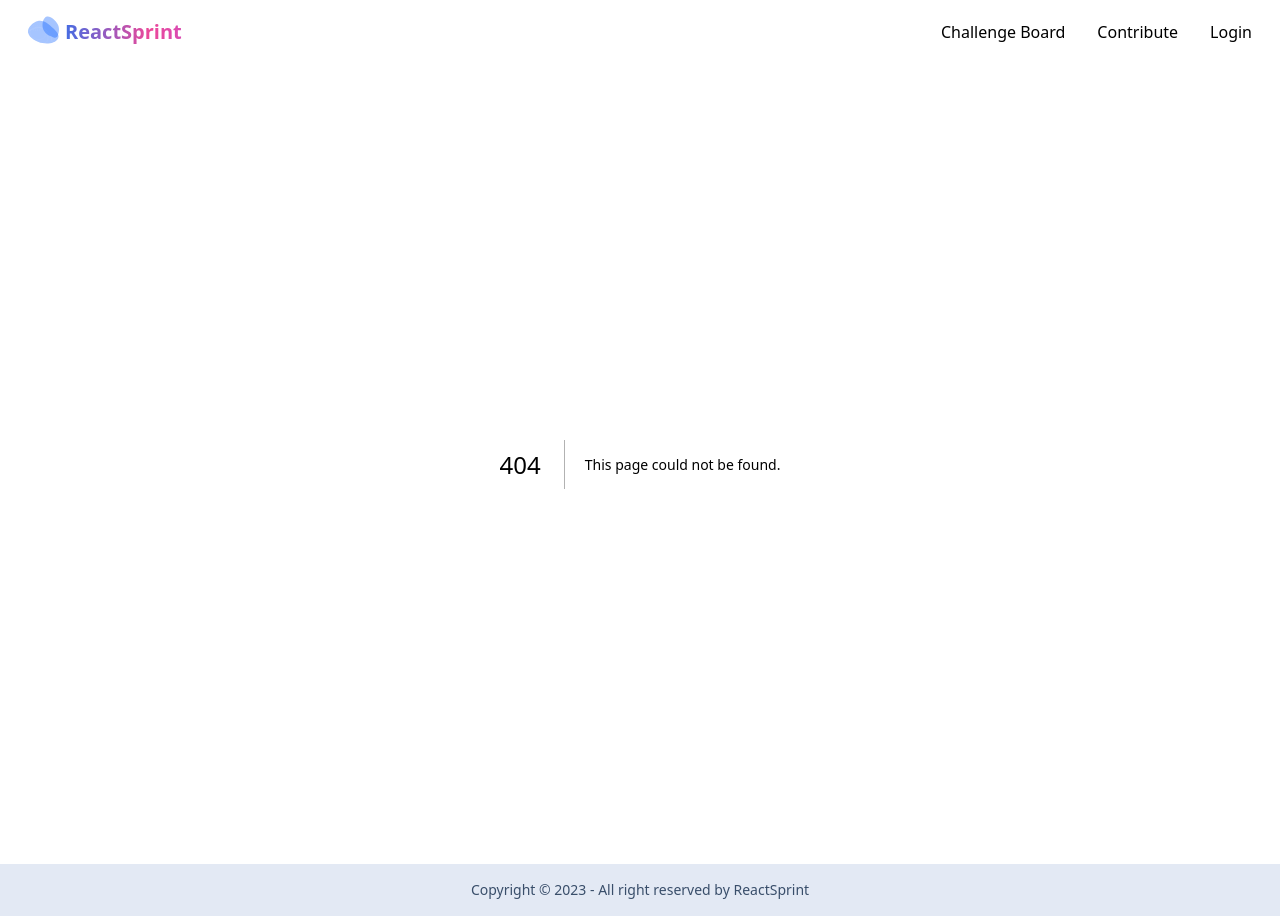
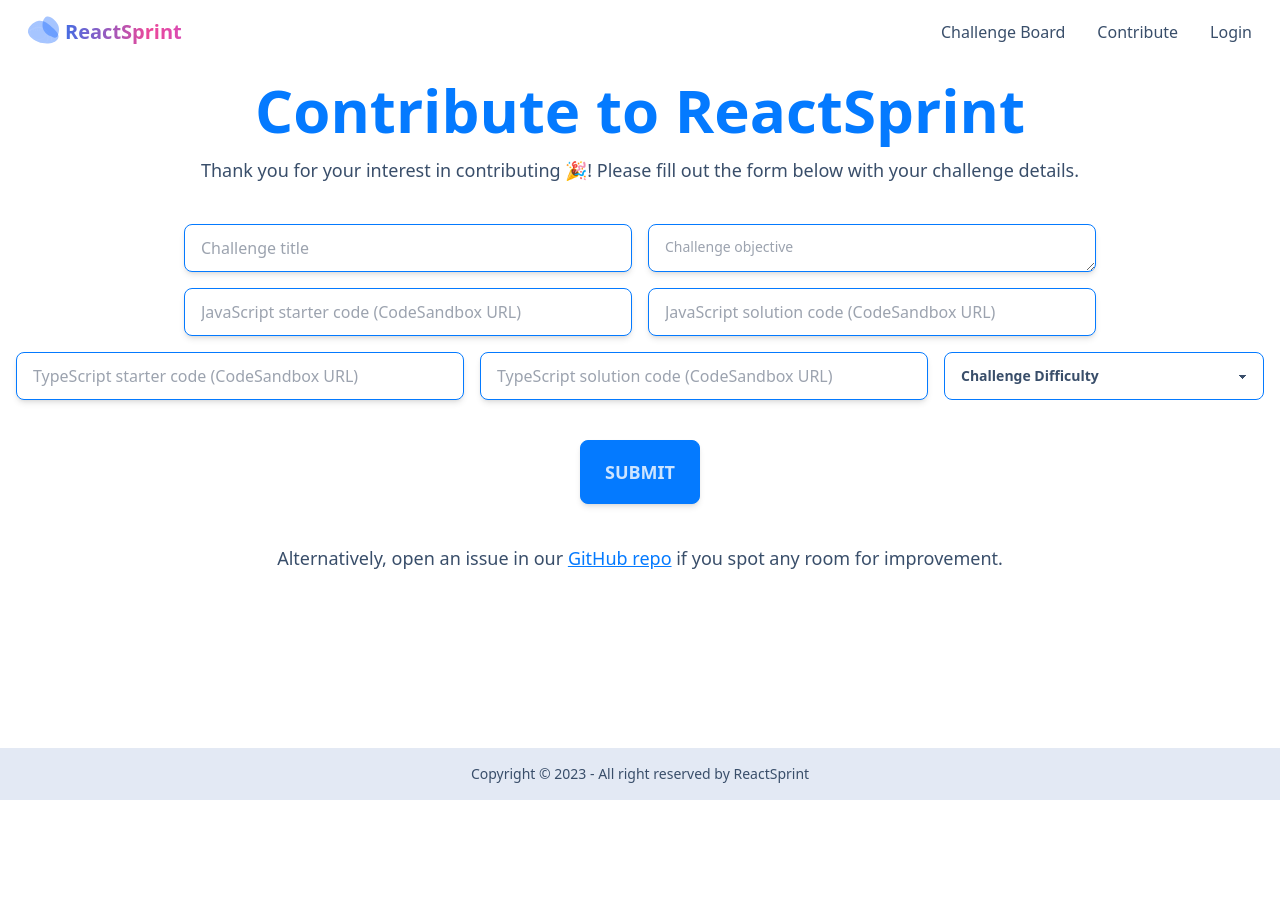
Before and after one commit to OGreeni/reactsprint-v2, a Next.js app: page /contribute in a window 1280 px wide. Before the commit this address had no page. After the commit the page ends 800 px from the top, so only its background shows below. Built offline with nearby package versions, Linux system fonts and the light colour scheme; what prettier-plugin-tailwindcss would draw is missing.

Commit message:
add contribute form

```diff
--- a/package.json
+++ b/package.json
@@ -10,6 +10,7 @@
   },
   "dependencies": {
     "@codesandbox/sandpack-react": "^1.20.1",
+    "@hookform/resolvers": "^2.9.10",
     "@next/font": "13.1.2",
     "@types/node": "18.11.18",
     "@types/prettier": "^2.7.2",
@@ -22,8 +23,10 @@
     "next": "13.1.2",
     "react": "18.2.0",
     "react-dom": "18.2.0",
+    "react-hook-form": "^7.42.1",
     "react-lottie-player": "^1.5.4",
     "typescript": "4.9.4",
+    "zod": "^3.20.2",
     "zustand": "^4.3.2"
   },
   "devDependencies": {
--- a/src/app/challenge-board/[slug]/page.tsx
+++ b/src/app/challenge-board/[slug]/page.tsx
@@ -1,9 +1,11 @@
-import React from "react";
+"use client";
+import React, { useState } from "react";
+import { z } from "zod";
 
 import Heading from "@/components/heading";
 import LinkWithFilter from "@/components/link-with-filter";
 import type { Category, Difficulty } from "@/components/sidebar";
-import WrappedSandpack from "@/components/wrappers/sandpack-wrapper";
+import SandpackWrapper from "@/components/wrappers/sandpack-wrapper";
 import { formatCode } from "@/utils/helpers";
 
 interface Props {
@@ -27,6 +29,26 @@ const getDifficultyTextColor = (difficulty: Difficulty) => {
   }
 };
 
+const challengeSchema = z.object({
+  title: z.string(),
+  slug: z.string(),
+  index: z.number(),
+  objective: z.string(),
+  difficulty: z.string(),
+  categories: z.array(z.string()),
+  code: z.object({
+    js: z.object({
+      starter: z.string().url(),
+      solution: z.string().url(),
+    }),
+    ts: z.object({
+      starter: z.string().url(),
+      solution: z.string().url(),
+    }),
+  }),
+  hints: z.array(z.string()),
+});
+
 const mockChallenge = {
   title: "Challenge 1",
   slug: "challenge-1",
@@ -34,7 +56,9 @@ const mockChallenge = {
   objective: "Create a simple website",
   difficulty: "easy",
   categories: ["html", "css", "javascript"],
-  code: formatCode(
+  code: {
+    js: {
+      starter: formatCode(
         `import React from "react";
 
             export default function App() {
@@ -45,13 +69,56 @@ const mockChallenge = {
                 );
             }`
       ),
+      solution: formatCode(
+        `import React from "react";
+
+            export default function App() {
+                return (
+                    <div>
+                        <h1>Hello World!</h1>
+                    </div>
+                );
+            }`
+      ),
+    },
+    ts: {
+      starter: formatCode(
+        `import React from "react";
+
+            export default function App() {
+                return (
+                    <div>
+                        <h1>Hello World!</h1>
+                    </div>
+                );
+            }`
+      ),
+      solution: formatCode(
+        `import React from "react";
+
+            export default function App() {
+                return (
+                    <div>
+                        <h1>Hello World!</h1>
+                    </div>
+                );
+            }`
+      ),
+    },
+  },
   hints: [
     "Use the `<h1>` tag to create a heading",
     "Use the `<div>` tag to create a container",
   ],
 };
 
+type Challenge = z.infer<typeof challengeSchema>;
+
 export default function Page({ params: { slug } }: Props) {
+  const [activeTab, setActiveTab] = useState<"js" | "ts">("js");
+
+  // const challenge = challengeSchema.parse(mockChallenge);
+
   return (
     <div className="mx-auto max-w-7xl p-2">
       {/*
@@ -97,8 +164,22 @@ export default function Page({ params: { slug } }: Props) {
               </p>
             </li>
           </ul>
+          <div className="mt-10 flex gap-4">
+            <button
+              className="btn-primary btn"
+              onClick={() => setActiveTab("js")}
+            >
+              JavaScript
+            </button>
+            <button
+              className="btn-outline btn-secondary btn"
+              onClick={() => setActiveTab("ts")}
+            >
+              TypeScript
+            </button>
           </div>
-        <WrappedSandpack
+        </div>
+        {/* <SandpackWrapper
           template="react"
           options={{
             externalResources: [
@@ -108,9 +189,9 @@ export default function Page({ params: { slug } }: Props) {
             editorHeight: "50vh",
           }}
           files={{
-            "/App.js": mockChallenge.code,
+            "/App.js": mockChallenge.code.js.starter,
           }}
-        />
+        /> */}
       </div>
     </div>
   );
--- /dev/null
+++ b/src/app/challenge-board/tmp/page.tsx
@@ -0,0 +1,7 @@
+import React from "react";
+
+import SandpackWrapper from "@/components/wrappers/sandpack-wrapper";
+
+export default function Page() {
+  return <SandpackWrapper />;
+}
--- /dev/null
+++ b/src/app/contribute/page.tsx
@@ -0,0 +1,107 @@
+"use client";
+import { zodResolver } from "@hookform/resolvers/zod";
+import React from "react";
+import { useForm } from "react-hook-form";
+import { z } from "zod";
+
+import Heading from "@/components/heading";
+
+const formSchema = z.object({
+  title: z.string(),
+  objective: z.string(),
+  jsStarter: z.string().url(),
+  jsSolution: z.string().url(),
+  tsStarter: z.string().url(),
+  tsSolution: z.string().url(),
+  difficulty: z.string(),
+});
+
+export default function Page() {
+  const {
+    register,
+    handleSubmit,
+    formState: { errors },
+  } = useForm({
+    resolver: zodResolver(formSchema),
+    defaultValues: {
+      title: "",
+      objective: "",
+      jsStarter: "",
+      jsSolution: "",
+      tsStarter: "",
+      tsSolution: "",
+      hints: [""],
+      categories: [""],
+      difficulty: "",
+    },
+  });
+
+  console.log(errors);
+
+  return (
+    <>
+      <Heading className="text-center">Contribute to ReactSprint</Heading>
+      <p className="text-center text-lg">
+        Thank you for your interest in contributing 🎉! Please fill out the form
+        below with your challenge details.
+      </p>
+      <form
+        onSubmit={handleSubmit((data) => console.log(data))}
+        className="mt-10"
+      >
+        <div className="flex flex-row flex-wrap items-center justify-center gap-4">
+          <input
+            {...register("title")}
+            placeholder="Challenge title"
+            className="input-bordered input-primary input w-full max-w-md shadow-md"
+          />
+          {errors.title?.message && <p>{errors.title.message.toString()}</p>}
+          <textarea
+            {...register("objective")}
+            placeholder="Challenge objective"
+            className="textarea-primary textarea h-10 w-full max-w-md shadow-md"
+          />
+          <input
+            {...register("jsStarter")}
+            placeholder="JavaScript starter code (CodeSandbox URL)"
+            className="input-bordered input-primary input w-full max-w-md shadow-md"
+          />
+          <input
+            {...register("jsSolution")}
+            placeholder="JavaScript solution code (CodeSandbox URL)"
+            className="input-bordered input-primary input w-full max-w-md shadow-md"
+          />
+          <input
+            {...register("tsStarter")}
+            placeholder="TypeScript starter code (CodeSandbox URL)"
+            className="input-bordered input-primary input w-full max-w-md shadow-md"
+          />
+          <input
+            {...register("tsSolution")}
+            placeholder="TypeScript solution code (CodeSandbox URL)"
+            className="input-bordered input-primary input w-full max-w-md shadow-md"
+          />
+          <select
+            {...register("difficulty")}
+            className="select-primary select w-full max-w-xs"
+          >
+            <option disabled selected value="">
+              Challenge Difficulty
+            </option>
+            <option>Easy</option>
+            <option>Medium</option>
+            <option>Hard</option>
+          </select>
+        </div>
+        <button className="btn-primary btn-lg btn mx-auto mt-10 block shadow-md">
+          Submit
+        </button>
+      </form>
+      <p className="mt-10 text-center text-lg">
+        Alternatively, open an issue in our{" "}
+        <a className="link-primary link">GitHub repo</a> if you spot any room
+        for improvement.
+      </p>
+    </>
+  );
+}
--- a/src/app/page.tsx
+++ b/src/app/page.tsx
@@ -2,8 +2,8 @@ import { Inter } from "@next/font/google";
 import { createClient } from "contentful";
 import Link from "next/link";
 
+import animatedShapes from "@/animations/animated-shapes.json";
 import LottieWrapper from "@/components/wrappers/lottie-wrapper";
-import animatedShapes from "@/json/animated-shapes.json";
 
 const inter = Inter({ subsets: ["latin"] });
 
--- a/src/components/navbar.tsx
+++ b/src/components/navbar.tsx
@@ -1,7 +1,7 @@
 import Link from "next/link";
 import React from "react";
 
-import animatedShapes from "@/json/animated-shapes.json";
+import animatedShapes from "@/animations/animated-shapes.json";
 
 import LottieWrapper from "./wrappers/lottie-wrapper";
 
--- a/src/components/wrappers/sandpack-wrapper.tsx
+++ b/src/components/wrappers/sandpack-wrapper.tsx
@@ -5,3 +5,5 @@ import React from "react";
 export default function SandpackWrapper(props: SandpackProps) {
   return <Sandpack {...props} />;
 }
+
+// TODO: fix error with this component
```
Also changed, not shown: src/animations/animated-shapes.json (renamed from src/json/animated-shapes.json), 1 other file (tests, documents, lock files or other folders). Lines whose indentation alone changed are shown as unchanged.
